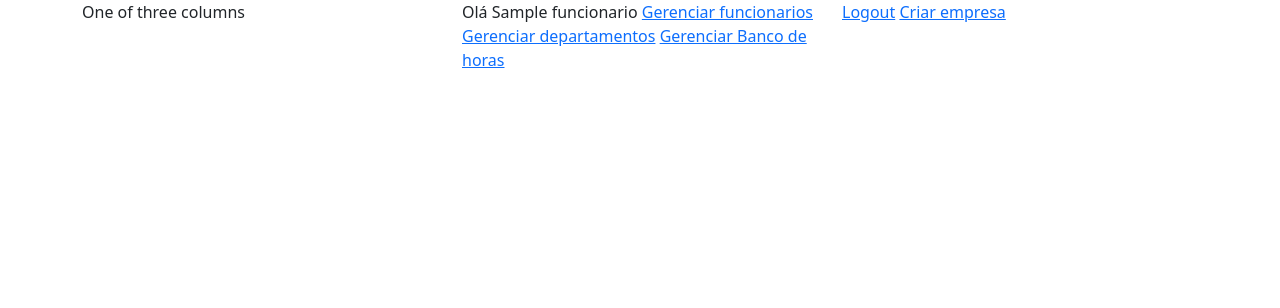
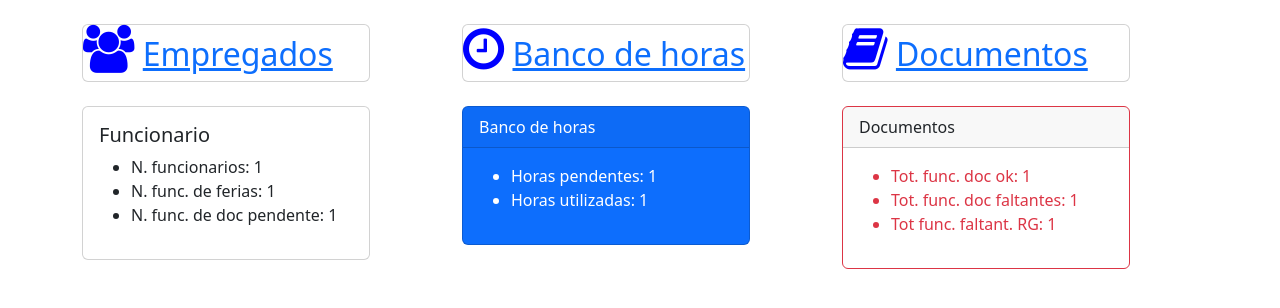
Before and after one commit to josecsfilho/gestao_rh, a Django app: template apps/core/templates/core/index.html in a window 1280 px wide. Shown: the top 308 px of the page. Run offline with Django 3.2, Linux system fonts and the light colour scheme; the template is opened without the code that fills it: most values are stand-ins (such as "Sample title", 1, 10 or a date in 2020); some libraries are stand-ins or nearby versions.

Commit message:
Melhoria da template do dashboard

```diff
--- a/apps/core/templates/core/index.html
+++ b/apps/core/templates/core/index.html
@@ -1,26 +1,76 @@
 {% extends 'base.html' %}
-
+{% load i18n %}
 
 {% block main %}
-    <div class="row">
-        <div class="col-sm">
-            One of three columns
+    <br>
+   <div class="row">
+       <div class="col">
+        <div class="card" style="width: 18rem;">
+          <h2>
+              <i class="fa fa-users" style="font-size:48px;color:blue"></i>
+              <a href="{% url 'list_funcionarios' %}">Empregados</a>
+          </h2>
         </div>
-        <div class="col-sm">
-            Olá {{ usuario.funcionario.nome }}
-            <a href="{% url 'list_funcionarios' %}">Gerenciar funcionarios</a>
-            <a href="{% url 'list_departamentos' %}">Gerenciar departamentos</a>
-            <a href="{% url 'list_hora_extra' %}">Gerenciar Banco de horas</a>
+      </div>
+
+       <div class="col">
+        <div class="card" style="width: 18rem;">
+          <h2>
+              <i class="fa fa-clock-o" style="font-size:48px;color:blue"></i>
+              <a href="{% url 'list_hora_extra' %}">Banco de horas</a>
+          </h2>
         </div>
-        <div class="col-sm">
-            <a href="{%  url 'logout' %}">Logout</a>
+      </div>
 
-            {% if usuario.funcionario.empresa %}
-                <a href="{% url 'edit_empresa' usuario.funcionario.empresa.id %}">Editar empresa</a>
-            {% else %}
-             <a href="{% url 'create_empresa' %}">Criar empresa</a>
-            {% endif %}
+       <div class="col">
+        <div class="card" style="width: 18rem;">
 
+          <h2>
+              <i class="fa fa-book" style="font-size:48px;color:blue"></i>
+              <a href="{% url 'list_hora_extra' %}">Documentos</a>
+          </h2>
+        </div>
+      </div>
+   </div>
+
+    <br>
+   <div class="row">
+    <div class="col">
+        <div class="card" style="width: 18rem;">
+          <div class="card-body">
+            <h5 class="card-title">Funcionario</h5>
+            <ul>
+                <li>N. funcionarios: {{ total_funcionarios }}</li>
+                <li>N. func. de ferias: {{ total_funcionarios_ferias }}</li>
+                <li>N. func. de doc pendente: {{ total_funcionarios_doc_pendente }}</li>
+            </ul>
+          </div>
         </div>
     </div>
+
+    <div class="col">
+        <div class="card text-white bg-primary mb-3" style="max-width: 18rem;">
+          <div class="card-header">Banco de horas</div>
+          <div class="card-body">
+              <ul>
+                  <li>Horas pendentes: {{ total_hora_extra_pendente }}</li>
+                  <li>Horas utilizadas: {{ total_hora_extra_utilizadas }}</li>
+              </ul>
+          </div>
+        </div>
+    </div>
+       <div class="col">
+    <div class="card border-danger mb-3" style="max-width: 18rem;">
+      <div class="card-header">Documentos</div>
+      <div class="card-body text-danger">
+          <ul>
+              <li>Tot. func. doc ok: {{ total_funcionarios_doc_ok }}</li>
+              <li>Tot. func. doc faltantes: {{ total_funcionarios_doc_pendente }}</li>
+              <li>Tot func. faltant. RG: {{ total_funcionarios_rg }}</li>
+          </ul>
+      </div>
+    </div>
+    </div>
+
+  </div>
 {% endblock %}
--- a/gestao_rh/settings.py
+++ b/gestao_rh/settings.py
@@ -34,6 +34,7 @@ INSTALLED_APPS = [
     'rest_framework',
     'rest_framework.authtoken',
     'django_celery_results',
+    'django_celery_beat',
 ]
 
 MIDDLEWARE = [
```
Also changed, not shown: apps/core/views.py (+5 -5 lines), apps/empresas/models.py (+20 -3 lines), 1 other file.
